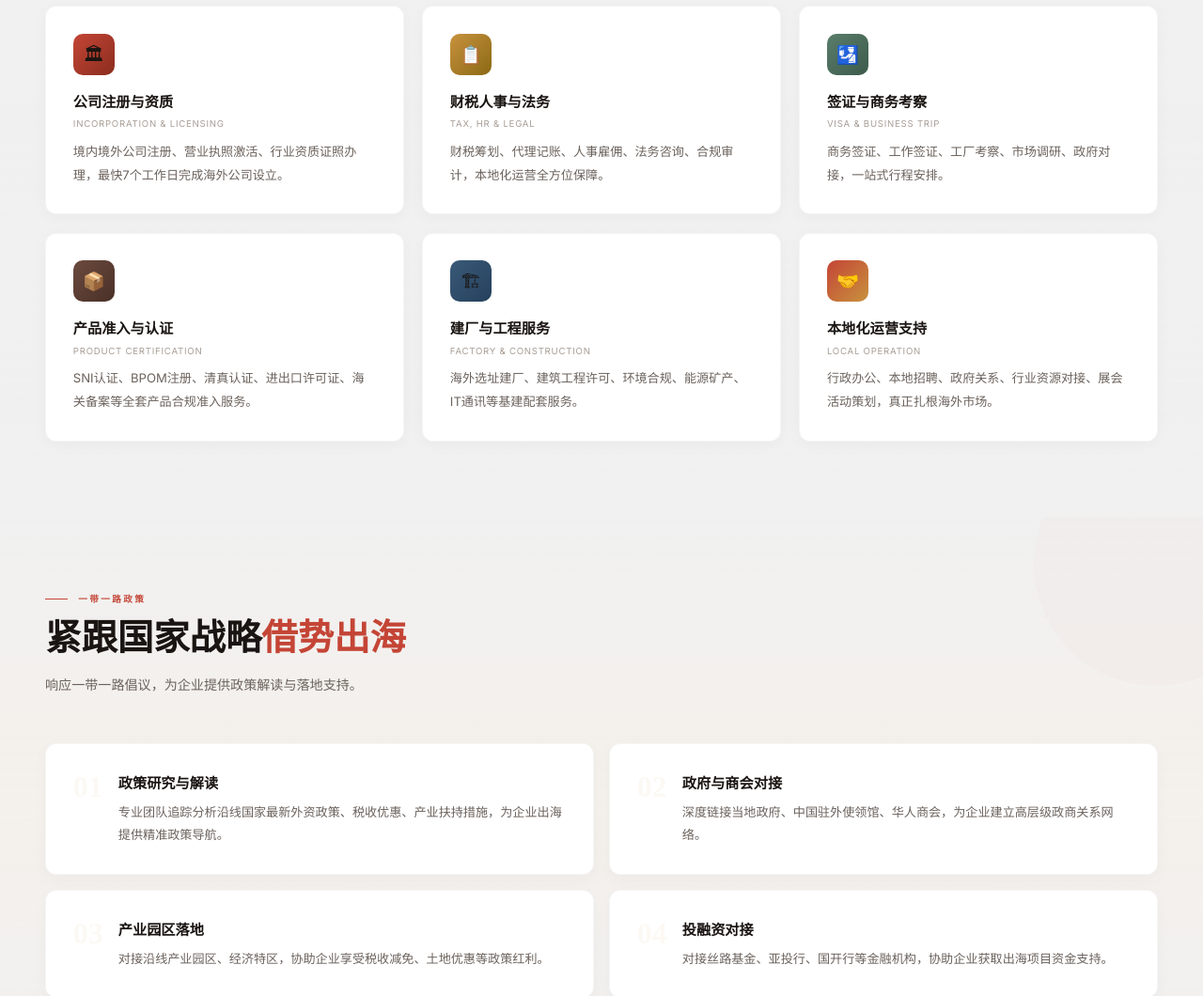
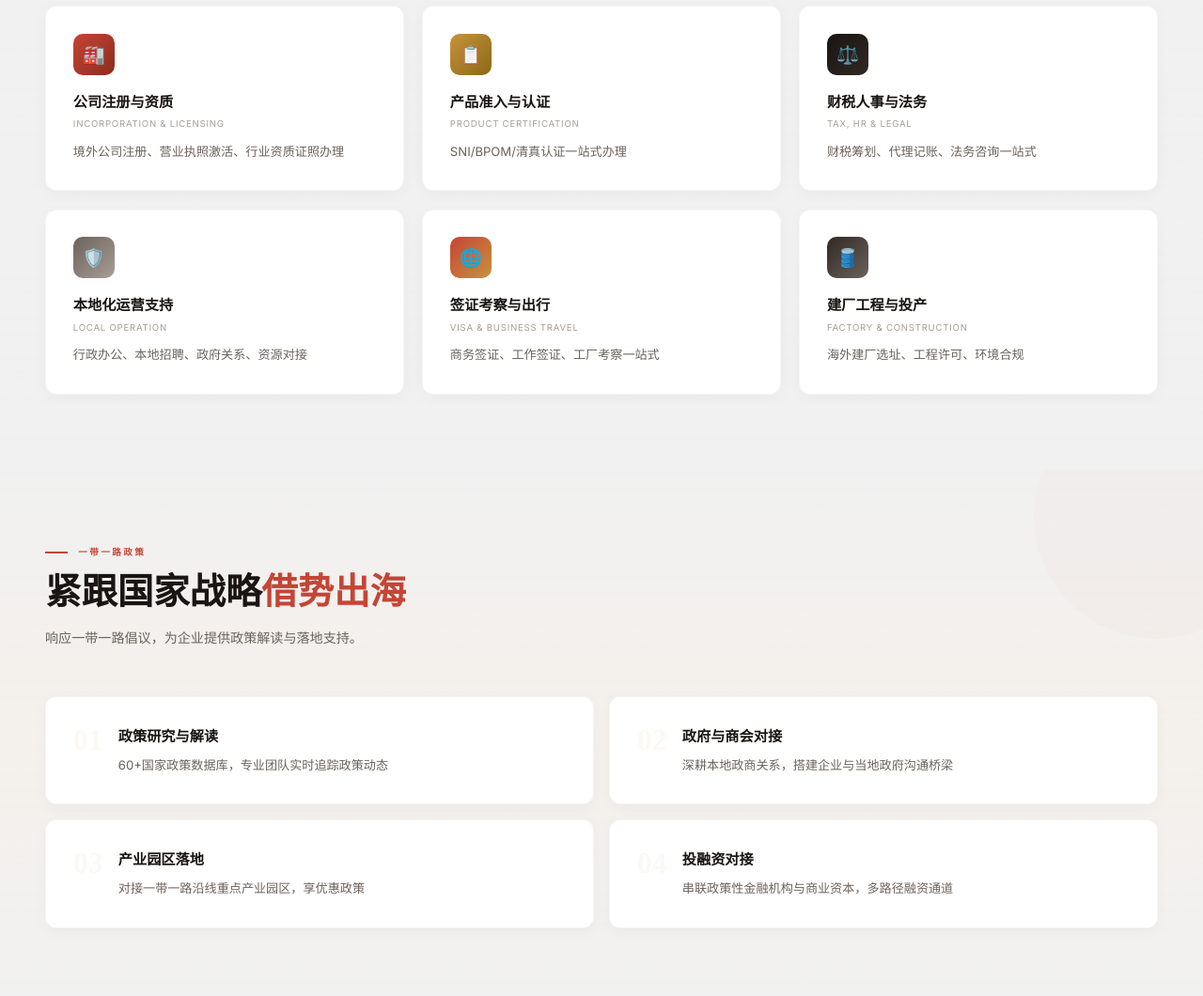
Before and after one commit to sansonglive-tech/silkroad-trade-website, a website: page index.html in a window 1280 px wide. Shown: the part 1740-2800 px from the top of the page at 94% size. Drawn offline with Linux system fonts and the light colour scheme; a web font is replaced by a local one.

Commit message:
Update website content - 2026-06-29 15:22:26

```diff
--- a/index.html
+++ b/index.html
@@ -73,7 +73,7 @@ body::after{
 
 /* PRELOADER */
 #preloader{position:fixed;inset:0;z-index:9999;background:#f0f0f0;display:flex;align-items:center;justify-content:center;transition:opacity .4s,visibility .4s}
-#preloader.hide{opacity:0;visibility:hidden;pointer-events:none}
+#preloader.hide{opacity:0;visibility:hidden}
 .pd{display:flex;gap:.3rem}.pd span{display:block;width:6px;height:6px;background:var(--red);border-radius:50%;animation:pd .8s ease-in-out infinite}
 .pd span:nth-child(2){animation-delay:.15s}.pd span:nth-child(3){animation-delay:.3s}
 @keyframes pd{0%,100%{transform:translateY(0);opacity:.3}50%{transform:translateY(-8px);opacity:1}}
@@ -897,7 +897,7 @@ const CONFIG = {
       "desc": "财税代账、法务支持、政府维护，长期运营保障。"
     }
   ]
-};;
+};
 
 // ================================================================
 
@@ -1132,5 +1132,122 @@ document.addEventListener('DOMContentLoaded',init);
   </div>
 </div>
 
-</body>
+
+<script>
+// Config-driven DOM update - injected by admin server
+(function(){
+var c = CONFIG;
+if(!c || !c.company) return;
+
+// --- Update title ---
+var t = document.querySelector("title");
+if(t) t.textContent = c.company.name + " - " + c.company.slogan;
+
+// --- Update footer ---
+document.querySelectorAll(".footer-bottom span").forEach(function(el){
+  var txt = el.textContent;
+  if(txt.indexOf("\u00a9") >= 0 || txt.indexOf("All rights") >= 0) {
+    el.textContent = "\u00a9 " + new Date().getFullYear() + " " + c.company.name + ". All rights reserved.";
+  }
+  if(txt.indexOf("ICP") >= 0 || txt.indexOf("\u7ca4") >= 0) {
+    if(c.company.icp) el.textContent = c.company.icp;
+  }
+});
+
+// --- Update email ---
+var mailtoLinks = document.querySelectorAll("a[href^='mailto:']");
+console.log("[Config Inject] Found " + mailtoLinks.length + " mailto links");
+mailtoLinks.forEach(function(el, i){
+  if(c.company.email) {
+    console.log("[Config Inject] Updating mailto link #" + i + ": " + el.href + " -> " + c.company.email);
+    el.href = "mailto:" + c.company.email;
+    el.textContent = c.company.email;
+  }
+});
+
+// --- Render services from CONFIG ---
+var sg = document.querySelector(".services-grid");
+if(sg && c.services && c.services.length > 0) {
+  var cols = ["linear-gradient(135deg,#C44536,#8B2D1E)","linear-gradient(135deg,#C8923E,#8B6914)","linear-gradient(135deg,#1A1512,#302824)","linear-gradient(135deg,#6B625C,#A89E96)","linear-gradient(135deg,#C44536,#C8923E)","linear-gradient(135deg,#302824,#6B625C)"];
+  var ems = ["\ud83c\udfed","\ud83d\udccb","\u2696\ufe0f","\ud83d\udee1\ufe0f","\ud83c\udf10","\ud83d\udee2\ufe0f"];
+  sg.innerHTML = c.services.map(function(s,i){
+    return '<div class="service-card" onclick="openDetail(\'' + (s.detailId || s.id) + '\')">' +
+      '<div class="sc-img"><div class="sc-img-bg" style="background:' + cols[i % cols.length] + '"></div><span>' + ems[i % ems.length] + '</span></div>' +
+      '<h3>' + s.title + '</h3>' +
+      (s.sub ? '<div class="sc-sub">' + s.sub + '</div>' : '') +
+      '<p>' + (s.desc || '') + '</p></div>';
+  }).join('');
+}
+
+// --- Render stats from CONFIG ---
+var si = document.querySelector(".stats-inner");
+if(si && c.stats && c.stats.length > 0) {
+  si.innerHTML = c.stats.map(function(s){
+    return '<div class="stat-item"><div class="num">' + (s.num || '') + '</div><div class="label">' + (s.label || '') + '</div></div>';
+  }).join('');
+}
+
+// --- Render policies from CONFIG ---
+var pg = document.querySelector(".policy-grid");
+if(pg && c.policies && c.policies.length > 0) {
+  pg.innerHTML = c.policies.map(function(p, i){
+    var n = String(i + 1).padStart(2, '0');
+    return '<div class="policy-card" onclick="openDetail(\'' + (p.detailId || p.id) + '\')">' +
+      '<div class="pn">' + n + '</div><div>' +
+      '<h3>' + p.title + '</h3><p>' + (p.desc || '') + '</p></div></div>';
+  }).join('');
+}
+
+// --- Render testimonials from CONFIG ---
+var tg = document.querySelector(".testimonials-grid");
+if(tg && c.testimonials && c.testimonials.length > 0) {
+  tg.innerHTML = c.testimonials.map(function(t, i){
+    var av = t.avatar || (t.name ? t.name.charAt(0) : "\ud83d\udc64");
+    return '<div class="t-card" onclick="openDetail(\'' + (t.detailId || ("case-" + i)) + '\')">' +
+      '<div class="tq">&ldquo;</div><p class="t-text">' + (t.text || '') + '</p>' +
+      '<div class="t-author"><div class="t-av">' + av + '</div><div>' +
+      '<div class="t-name">' + (t.name || '') + '</div><div class="t-role">' + (t.role || '') + '</div></div></div></div>';
+  }).join('');
+}
+
+// --- Render process from CONFIG ---
+var pr = document.querySelector(".process-grid");
+if(pr && c.process && c.process.length > 0) {
+  pr.innerHTML = c.process.map(function(p){
+    return '<div class="pstep" onclick="openDetail(\'' + (p.detailId || ("process-step" + p.num)) + '\')">' +
+      '<div class="ring"><div class="n">' + (p.num || '') + '</div></div>' +
+      '<h3>' + (p.title || '') + '</h3><p>' + (p.desc || '') + '</p></div>';
+  }).join('');
+}
+
+// --- Update SLIDE_CONFIG from CONFIG.slides ---
+if(c.slides && c.slides.length > 0) {
+  var newSlides = c.slides.map(function(s, i){
+    return {
+      id: s.id || ("slide-" + (i+1)),
+      title: s.title || '',
+      subtitle: s.subtitle || '',
+      desc: s.desc || '',
+      img: s.img || '',
+      detailId: s.detailId || ''
+    };
+  });
+  window.SLIDE_CONFIG = newSlides;
+  if(typeof window.updateSlide === 'function') {
+    window.currentSlide = 0;
+    window.updateSlide();
+  }
+}
+
+// --- Update logo text ---
+document.querySelectorAll(".logo-text strong").forEach(function(el){
+  if(c.company.name) el.textContent = c.company.name;
+});
+document.querySelectorAll(".logo-text span").forEach(function(el){
+  if(c.company.slogan) el.textContent = c.company.slogan.toUpperCase();
+});
+
+console.log("[Config Inject] Applied CONFIG to DOM");
+})();
+</script></body>
 </html>
```
Also changed, not shown: site_config.json (line endings or trailing spaces).
